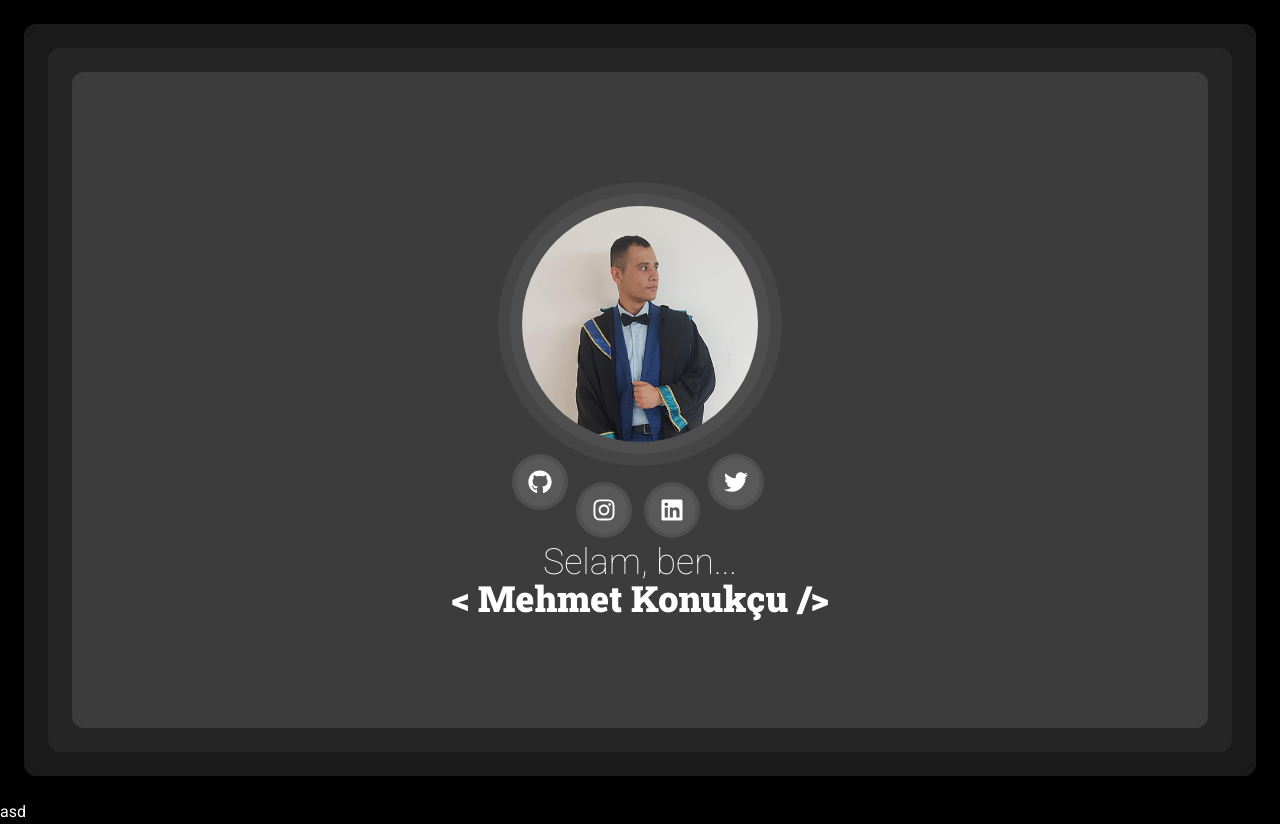
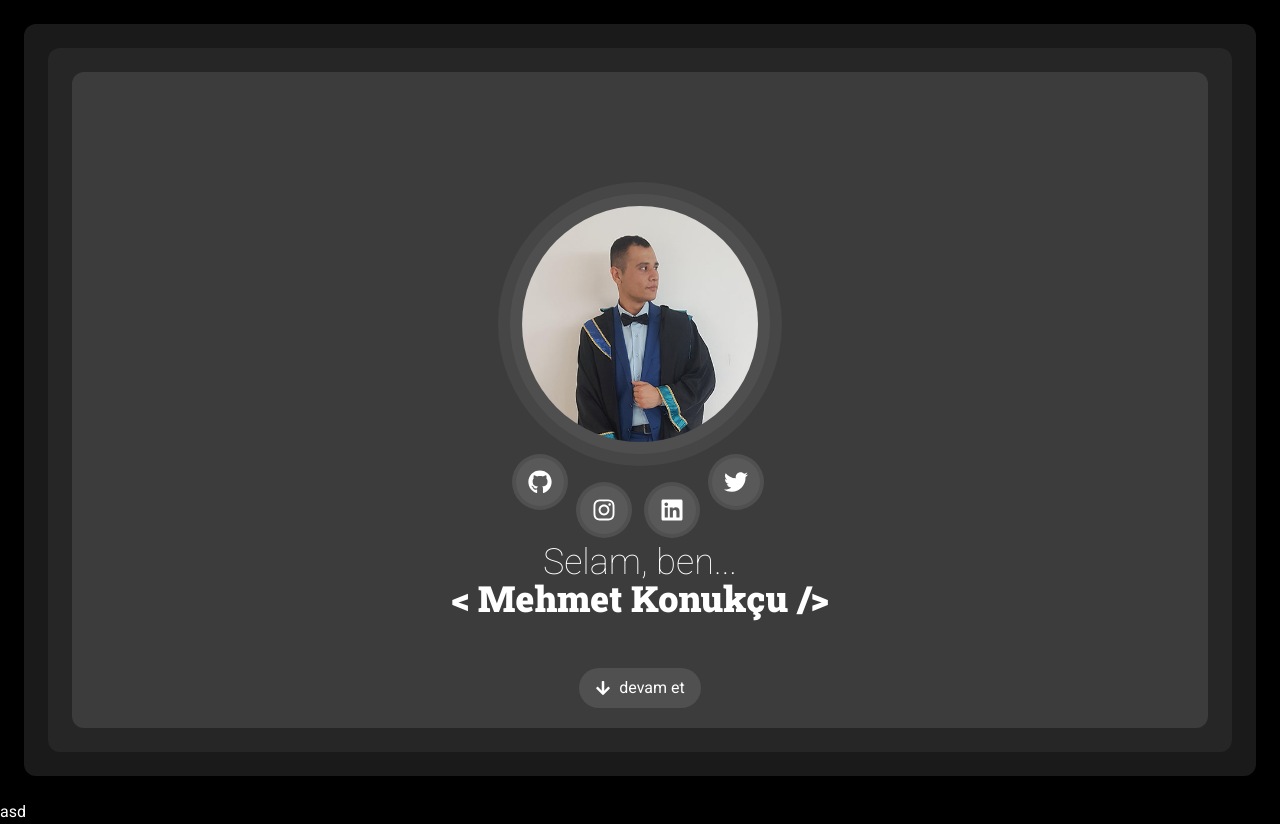
Before and after one commit to mehmetext/konukcudev, a React (Create React App) app: page / in a window 1280 px wide. Built offline with nearby package versions, Linux system fonts and the light colour scheme.

Commit message:
ContinueButton eklendi

```diff
--- /dev/null
+++ b/src/components/ContinueButton.jsx
@@ -0,0 +1,20 @@
+import { FaArrowDown } from "react-icons/fa";
+
+export default function ContinueButton() {
+	const handleContinue = () => {
+		window.scrollTo({
+			top: window.innerHeight,
+			behavior: "smooth",
+		});
+	};
+
+	return (
+		<div
+			className="absolute bottom-5 bg-white bg-opacity-10 px-4 py-2 rounded-full select-none cursor-pointer flex justify-center items-center"
+			onClick={handleContinue}
+		>
+			<FaArrowDown className="mr-2" />
+			devam et
+		</div>
+	);
+}
--- a/src/components/Header.jsx
+++ b/src/components/Header.jsx
@@ -1,3 +1,4 @@
+import ContinueButton from "./ContinueButton";
 import MehmetKonukcu from "./MehmetKonukcu";
 import ProfileImage from "./ProfileImage";
 import SocialButtons from "./SocialButtons";
@@ -6,11 +7,12 @@ export default function Header() {
 	return (
 		<div className="h-[calc(100vh-3rem)] w-[calc(100%-3rem)] bg-white bg-opacity-10 m-6 rounded-xl p-6">
 			<div className="bg-white bg-opacity-5 rounded-xl p-6 h-full w-full">
-				<div className="bg-white bg-opacity-10 rounded-xl p-6 h-full w-full flex justify-center items-center">
+				<div className="bg-white bg-opacity-10 rounded-xl p-6 h-full w-full flex justify-center items-center relative">
 					<div className="container flex justify-center items-center flex-col">
 						<ProfileImage />
 						<SocialButtons />
 						<MehmetKonukcu title="Selam, ben..." />
+						<ContinueButton />
 					</div>
 				</div>
 			</div>
```
